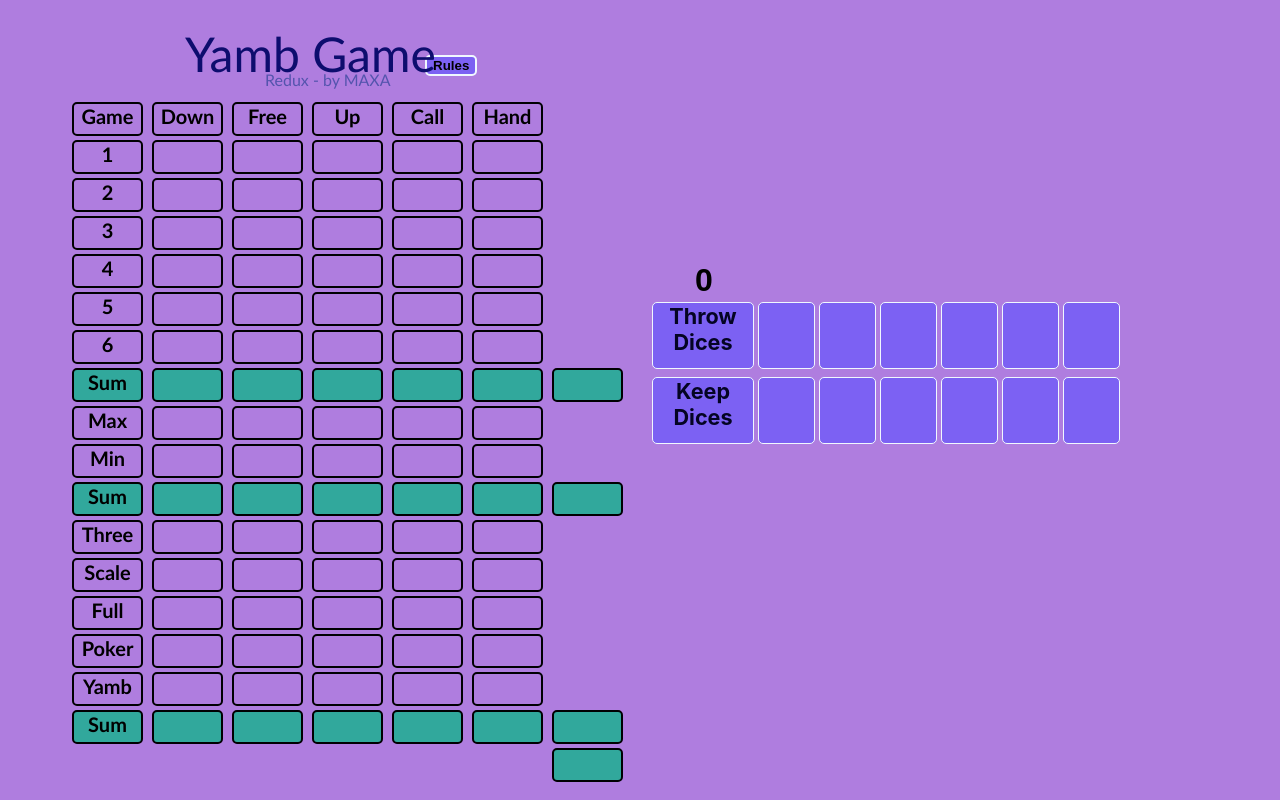
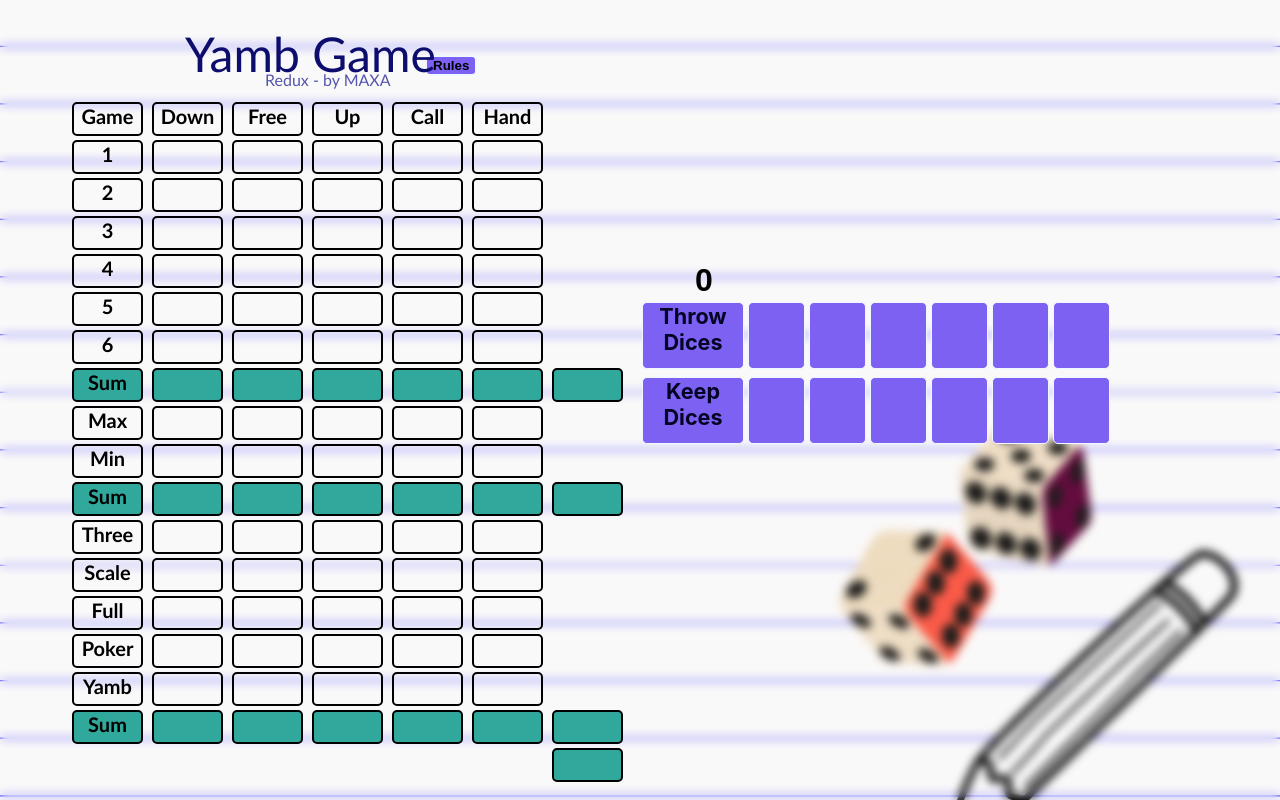
Before and after one commit to mariomitic/React-Redux-Yamb, a React (Create React App) app: page / in a window 1280 px wide. Built offline with nearby package versions, Linux system fonts and the light colour scheme.

Commit message:
background changed

```diff
--- a/src/App.css
+++ b/src/App.css
@@ -1,5 +1,6 @@
 .App {
   text-align: center;
+
 }
 
 .App-logo {
--- a/src/components/MainStyle.css
+++ b/src/components/MainStyle.css
@@ -71,14 +71,14 @@
     display: flex;
     position: absolute;
     top: 300px;
-    left: 650px;
+    left: 640px;
 }
 
 .dicesKeep{
     display: flex;
     position: absolute;
     top: 375px;
-    left: 650px;
+    left: 640px;
 }
 
 .countThrow{
--- a/src/components/MainStyle_768.css
+++ b/src/components/MainStyle_768.css
@@ -1,7 +1,7 @@
 
 /* iPad Mini */
 /* @media (max-width: 768px) and (min-width: 413px){  */
-    @media (max-width: 1250px) and (min-width: 413px){
+    @media (max-width: 768px) and (min-width: 413px){
 
     body{
         position: relative;
--- a/src/index.css
+++ b/src/index.css
@@ -7,10 +7,15 @@ body {
   -moz-osx-font-smoothing: grayscale;
 
   /* background: linear-gradient(-45deg, #e174e3, #bd60e5, #23a6d5, #23d5ab); */
-  background-color: rgb(175, 125, 223);
-	background-size: 400% 400%;
+  /* background-color: rgb(175, 125, 223); */
+  background-image: url('../public/large background.png');
+  height: 100vh;
+  width: 100%;
+  background-repeat: no-repeat;
+  background-position: center center;
 	/* animation: gradient 30s ease infinite; */
-	height: 100vh;
+	/* height: 100vh; */
+  backdrop-filter: blur(5px);
 }
 
   @keyframes gradient {
```
Also changed, not shown: public/large background.png (added).
